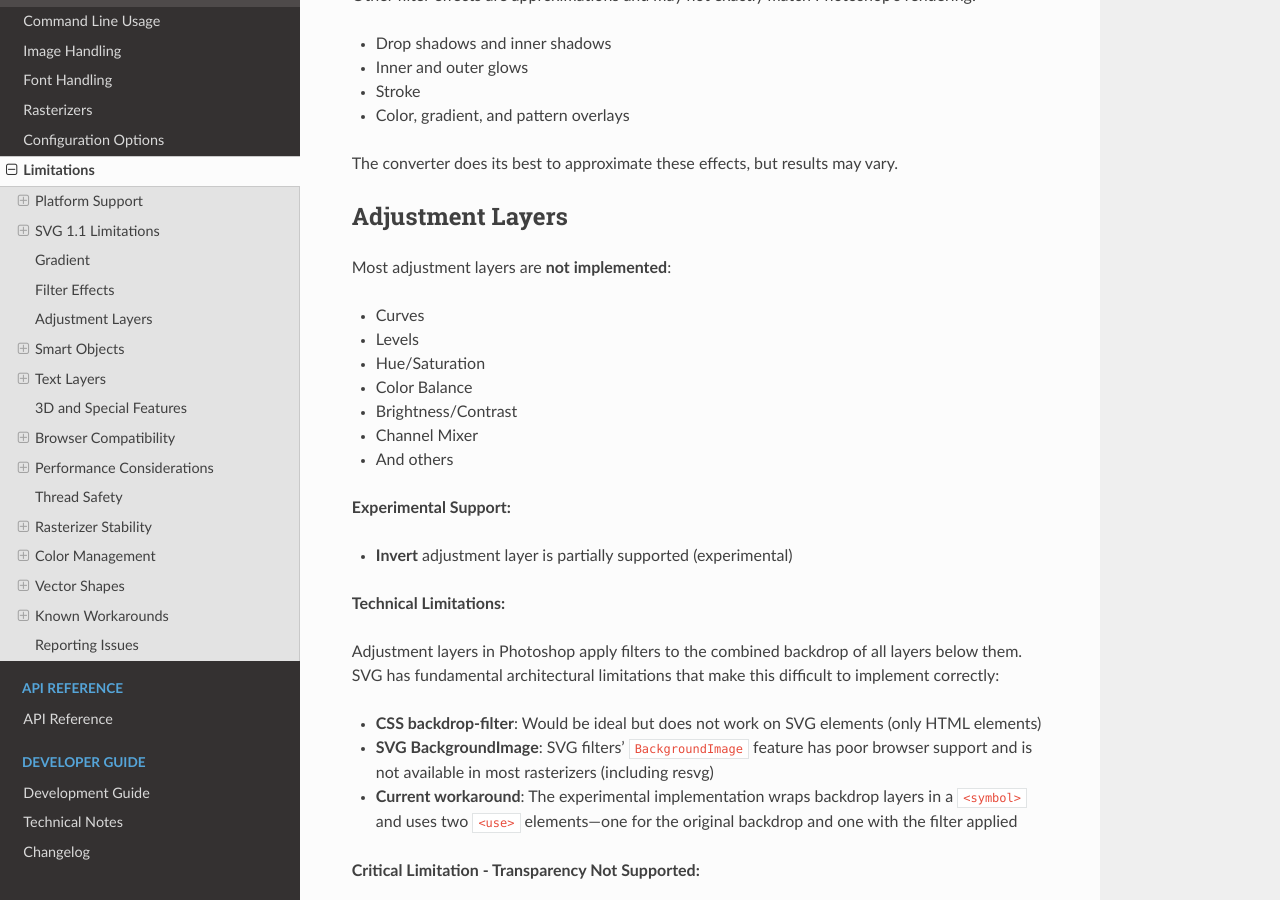
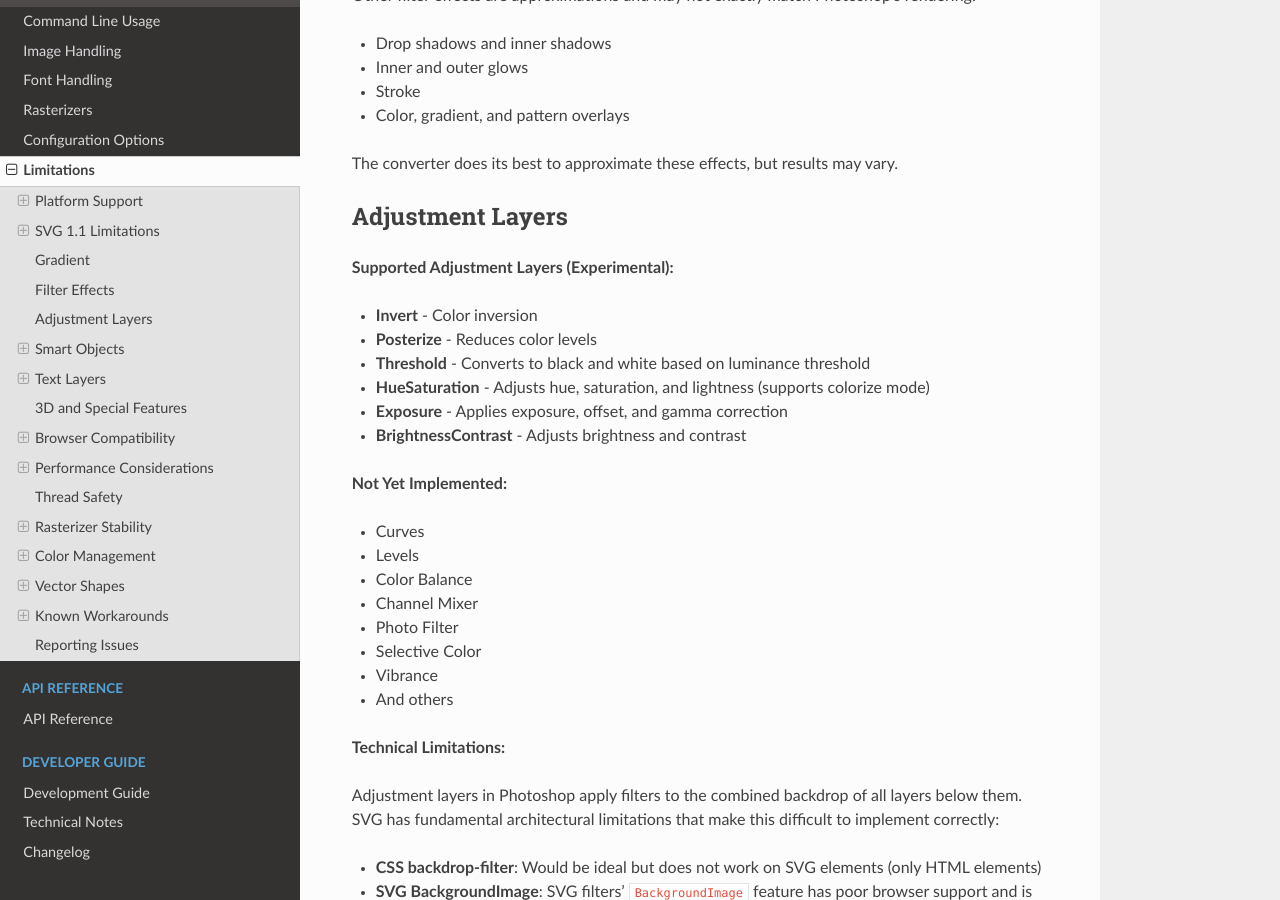
Before and after one commit to kyamagu/psd2svg, a Sphinx documentation site: the page built from docs/limitations.rst, in a window 1280 px wide and 900 px high, scrolled down 3069 px. Built offline with Sphinx 7.4.7 and the Read the Docs theme 3.1.0, drawn with Linux system fonts in a browser that asks for light colours.

Commit message:
Update documentation for recently implemented adjustment layers
- Add supported adjustment layers section in limitations.rst
  - Invert, Posterize, Threshold, HueSaturation, Exposure, BrightnessContrast
- Move implemented layers from "not implemented" to "supported" list
- Update README.md Known Limitations section
- Reflect changes from PRs #189, #191, #192, #194, #196

🤖 Generated with [Claude Code](https://claude.com/claude-code)

Co-Authored-By: Claude Sonnet 4.5 <noreply@anthropic.com>

```diff
--- a/docs/limitations.rst
+++ b/docs/limitations.rst
@@ -139,19 +139,25 @@ The converter does its best to approximate these effects, but results may vary.
 Adjustment Layers
 -----------------
 
-Most adjustment layers are **not implemented**:
+**Supported Adjustment Layers (Experimental):**
+
+* **Invert** - Color inversion
+* **Posterize** - Reduces color levels
+* **Threshold** - Converts to black and white based on luminance threshold
+* **HueSaturation** - Adjusts hue, saturation, and lightness (supports colorize mode)
+* **Exposure** - Applies exposure, offset, and gamma correction
+* **BrightnessContrast** - Adjusts brightness and contrast
+
+**Not Yet Implemented:**
 
 * Curves
 * Levels
-* Hue/Saturation
 * Color Balance
-* Brightness/Contrast
 * Channel Mixer
+* Photo Filter
+* Selective Color
+* Vibrance
 * And others
-
-**Experimental Support:**
-
-* **Invert** adjustment layer is partially supported (experimental)
 
 **Technical Limitations:**
 
```
Also changed, not shown: README.md (+1 -1 lines).
